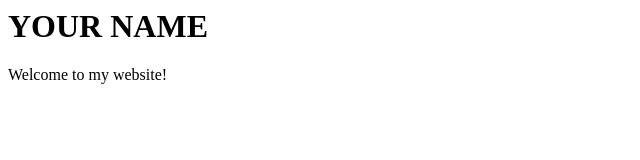
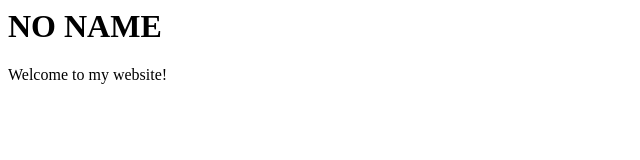
Before and after one commit to KoGitTest/KoGitTest.github.io, a plain HTML site: page index.html in a window 1280 px wide. Shown: the whole page, without its empty margins (0-640 px from the left). Drawn offline with Linux system fonts and the light colour scheme.

Commit message:
Update index.html

```diff
--- a/index.html
+++ b/index.html
@@ -1,7 +1,7 @@
 <html>
 
 <body>
-  <h1>YOUR NAME</h1>
+  <h1>NO NAME</h1>
   <p>Welcome to my website!</p>
 </body>
 
```
